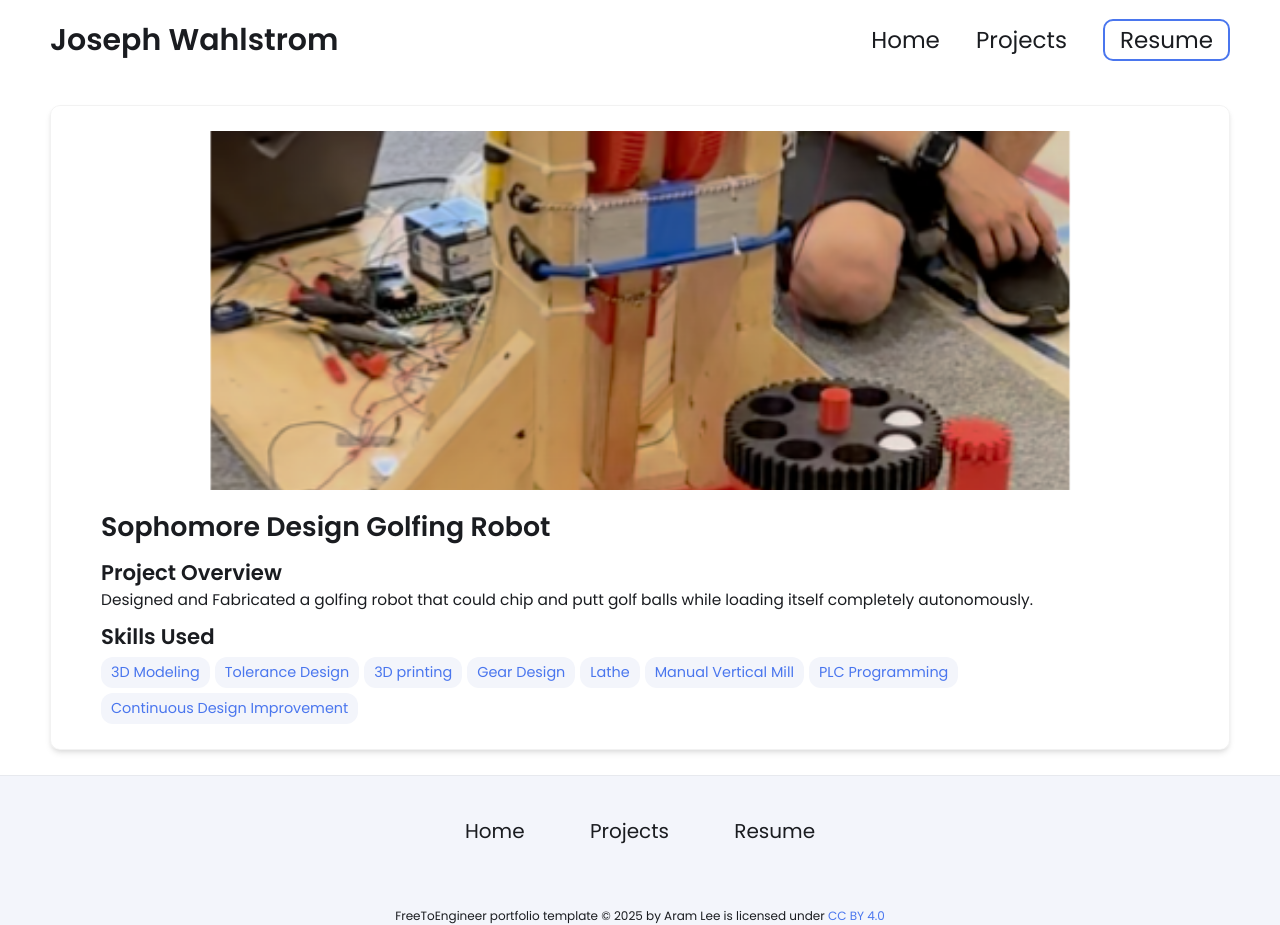
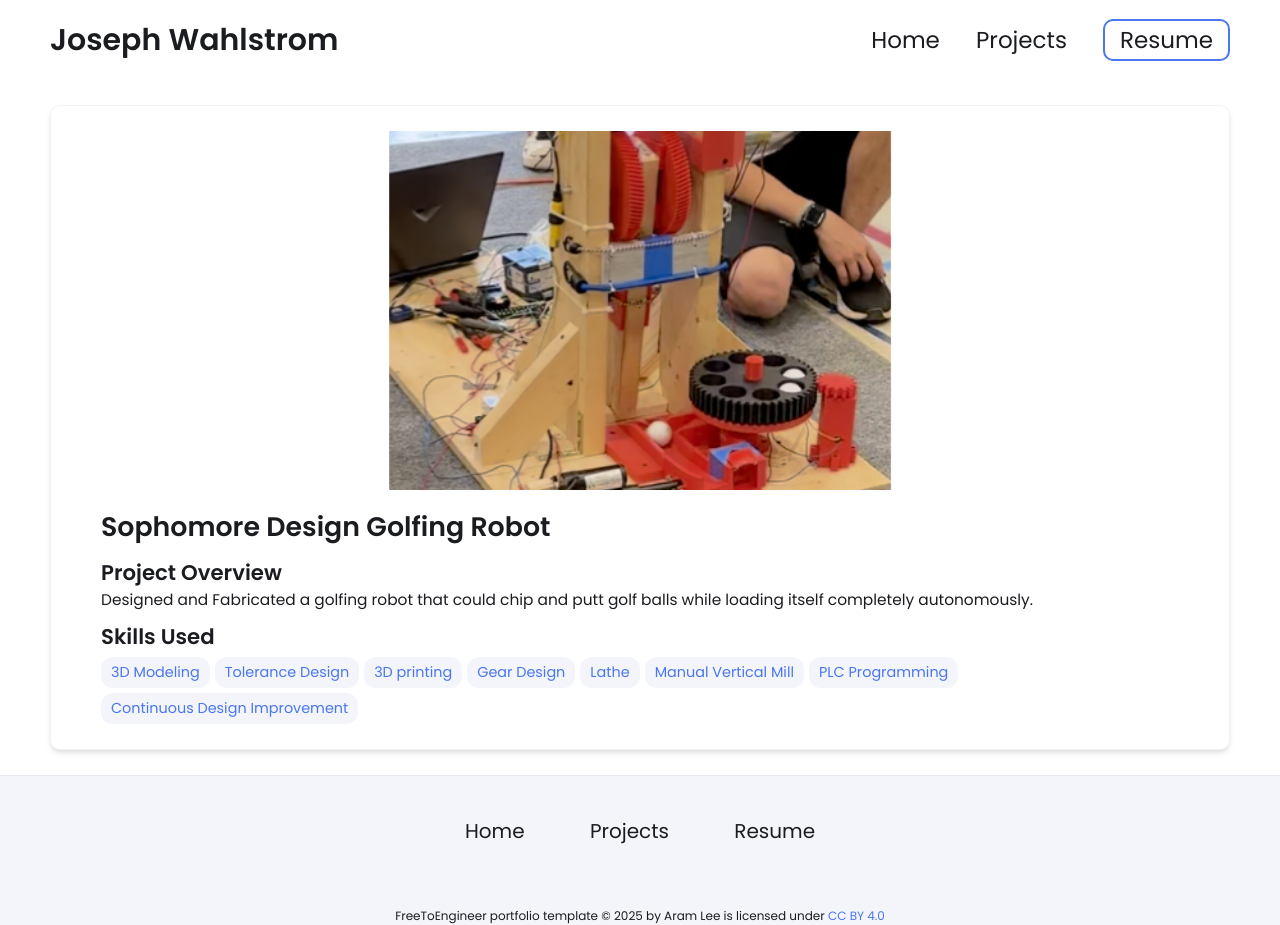
Before and after one commit to JosephWah/JosephW.github.io, a Jekyll site: the page built from _projects/Usoph design/index.md, in a window 1280 px wide. Built offline with Jekyll 4.4.1, drawn with Linux system fonts in a browser that asks for light colours.

Commit message:
Update index.md

```diff
--- a/_projects/Usoph design/index.md
+++ b/_projects/Usoph design/index.md
@@ -11,5 +11,5 @@ skills:
 - Manual Vertical Mill
 - PLC Programming
 - Continuous Design Improvement
-main-image: /imageedit_2_9569146042.png
+main-image: /imageedit_3_7971047760.png
 ---
```
